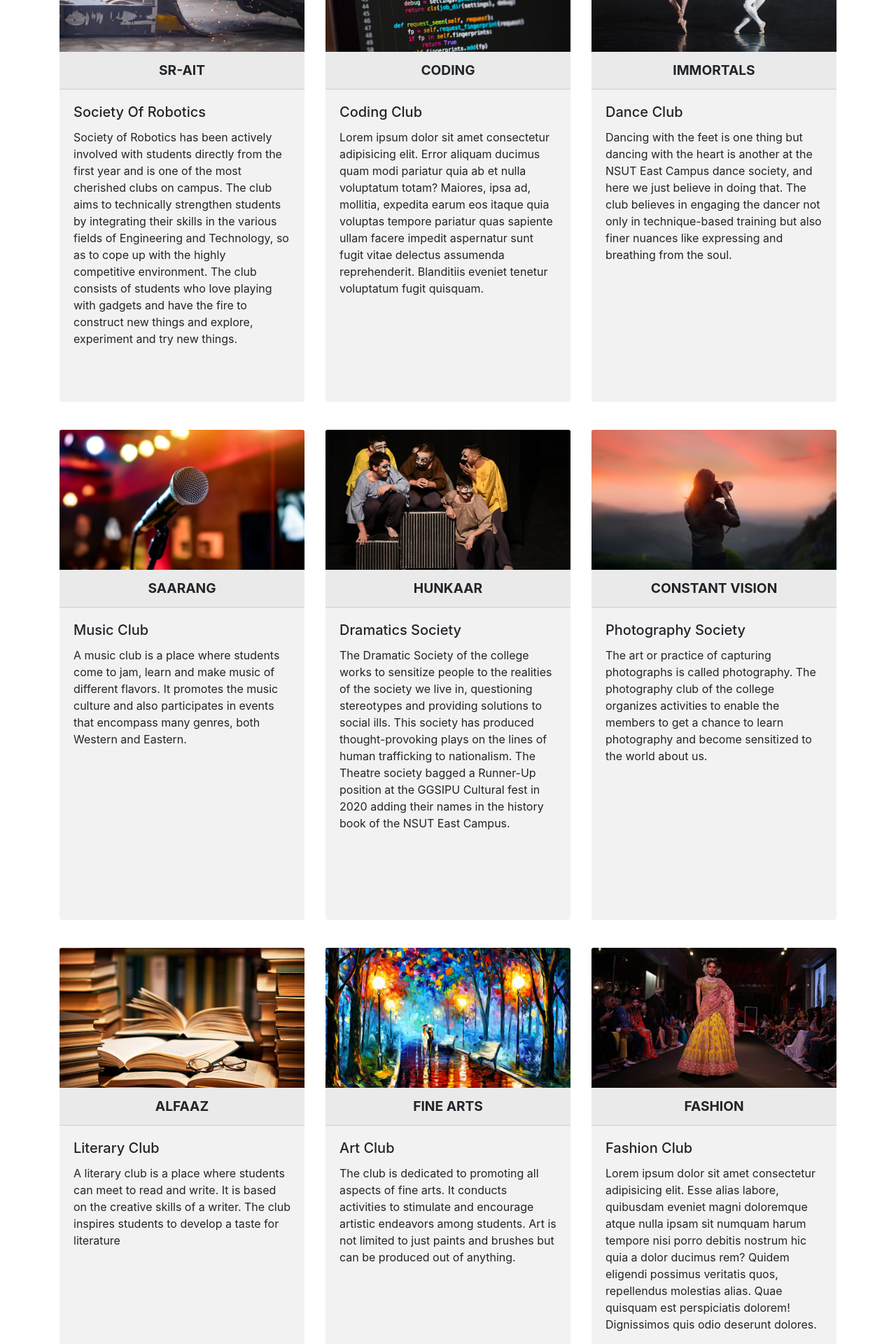
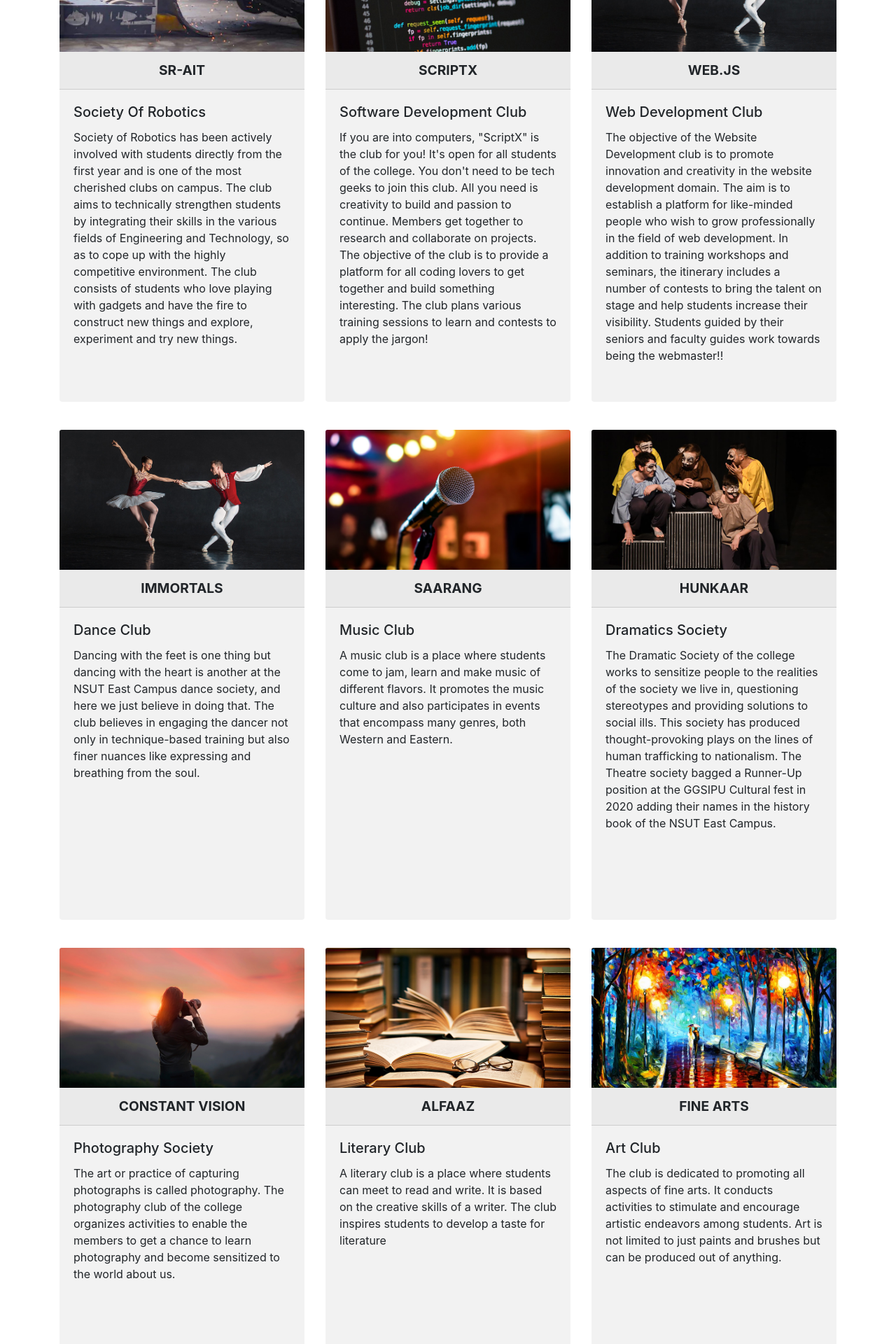
Before and after one commit to NSUT-East-Campus-Placement-Cell/NSUT-placement-portal, a React (Create React App) app: page /why-nsut/our-societies in a window 1280 px wide. Shown: the part 740-2660 px from the top of the page at 70% size. Built offline with nearby package versions, Linux system fonts and the light colour scheme.

Commit message:
added the remaining societies

```diff
--- a/src/components/whyNsut/OurAlumni.jsx
+++ b/src/components/whyNsut/OurAlumni.jsx
@@ -14,9 +14,9 @@ export default function OurAlumni() {
               <h1>OUR ALUMNI</h1>
         </div>
         <Container style={{marginTop:'5vh'}}>
+          <p className='desc'>From Flipkart to STMicroelectronics, our alumni have marked their presence in the innovative world. At NSUT East Campus, we're defining our future while still being committed to excellence. Our mission shapes our vision. But our alumni make that vision a reality. They ensure our students’ success and help us forge a bold new chapter in our extraordinary story creating a better world together.</p>
           <Row>
-          <p className='desc'>From Flipkart to STMicroelectronics, our alumni have marked their presence in the innovative world. At NSUT East Campus, we're defining our future while still being committed to excellence. Our mission shapes our vision. But our alumni make that vision a reality. They ensure our students’ success and help us forge a bold new chapter in our extraordinary story creating a better world together.</p>
-            <Col md={true}><Card border='dark' style={{ width: '18rem',margin:'auto',marginBottom:'5vh' }}>
+         <Col md={true}><Card border='dark' style={{ width: '18rem',margin:'auto',marginBottom:'5vh' }}>
           <Card.Img variant="top"
           src="/randomguy.jpg"
           />
--- a/src/components/whyNsut/PastRecruiters.jsx
+++ b/src/components/whyNsut/PastRecruiters.jsx
@@ -10,7 +10,7 @@ export default function PastRecruiters() {
       <div className='banner past-recruiters' style={{backgroundImage: `url("/why-nsut/recruitment.jpg")` }}>
         <h1>PAST RECRUITERS</h1>
       </div>
-      <Container>
+      <Container style={{marginTop:'5vh'}}>
       <div class='recruiters' style={{marginTop:"10vh",marginBottom:'7vh'}}>
         <center>
           <p>The batch profile consists of students from computer science and electronics background. Students at NSUT East Campus throughout their graduation and Post-Graduation indulge into various skill development programs, internships, training, and cultural as well as technical contests. Students have continued to receive placement offers from various reputed companies from different sectors of the industry.</p>
--- a/src/components/whyNsut/Societies.jsx
+++ b/src/components/whyNsut/Societies.jsx
@@ -31,16 +31,32 @@ export default function Societies() {
             </Col>
             <Col md={true}><Card border='dark' style={{ marginBottom:'5vh' }}>
             <Card.Img variant="top" src="/societies/coding.jpg" />
-            <Card.Header>Coding</Card.Header>
+            <Card.Header>ScriptX</Card.Header>
             <Card.Body>
-            <Card.Title>Coding Club</Card.Title>
+            <Card.Title>Software Development Club</Card.Title>
             <Card.Text>
-              Lorem ipsum dolor sit amet consectetur adipisicing elit. Error aliquam ducimus quam modi pariatur quia ab et nulla voluptatum totam? Maiores, ipsa ad, mollitia, expedita earum eos itaque quia voluptas tempore pariatur quas sapiente ullam facere impedit aspernatur sunt fugit vitae delectus assumenda reprehenderit. Blanditiis eveniet tenetur voluptatum fugit quisquam.
+            If you are into computers, "ScriptX" is the club for you! It's open for all students of the college. You don't need to be tech geeks to join this club. All you need is creativity to build and passion to continue. Members get together to research and collaborate on projects. The objective of the club is to provide a platform for all coding lovers to get together and build something interesting. The club plans various training sessions to learn and contests to apply the jargon!
             </Card.Text>
 
             </Card.Body>
             </Card></Col>
             <Col md={true}><Card border='dark' style={{ marginBottom:'5vh' }}>
+            <Card.Img variant="top" src="/societies/dance.jpg" />
+            <Card.Header>Web.js</Card.Header>
+            <Card.Body>
+            <Card.Title>Web Development Club</Card.Title>
+            <Card.Text>
+            The objective of the Website Development club is to promote innovation and creativity in the website development domain. The aim is to establish a platform for like-minded people who wish to grow professionally in the field of web development.  In addition to training workshops and seminars, the itinerary includes a number of contests to bring the talent on stage and help students increase their visibility. Students guided by their seniors and faculty guides work towards being the webmaster!!
+            </Card.Text>
+
+            </Card.Body>
+            </Card></Col>
+
+
+          </Row>
+
+          <Row>
+          <Col md={true}><Card border='dark' style={{ marginBottom:'5vh' }}>
             <Card.Img variant="top" src="/societies/dance.jpg" />
             <Card.Header>IMMORTALS</Card.Header>
             <Card.Body>
@@ -52,10 +68,6 @@ export default function Societies() {
             </Card.Body>
             </Card></Col>
 
-
-          </Row>
-
-          <Row>
               <Col md={true}><Card border='dark' style={{ marginBottom:'5vh' }}>
               <Card.Img variant="top" src="/societies/music.jpg" />
               <Card.Header>SAARANG</Card.Header>
@@ -82,7 +94,11 @@ export default function Societies() {
               </Card.Body>
               </Card></Col>
 
-              <Col md={true}><Card border='dark' style={{ marginBottom:'5vh' }}>
+
+
+            </Row>
+            <Row>
+            <Col md={true}><Card border='dark' style={{ marginBottom:'5vh' }}>
               <Card.Img variant="top" src="/societies/photography.jpg" />
               <Card.Header>Constant Vision</Card.Header>
               <Card.Body>
@@ -93,9 +109,6 @@ export default function Societies() {
 
               </Card.Body>
               </Card></Col>
-
-            </Row>
-            <Row>
             <Col md={true}><Card border='dark' style={{ marginBottom:'5vh' }}>
             <Card.Img variant="top"
             src="/societies/literary.jpg"
@@ -122,17 +135,6 @@ export default function Societies() {
 
               </Card.Body>
               </Card></Col>
-              <Col md={true}><Card border='dark' style={{ marginBottom:'5vh' }}>
-              <Card.Img variant="top" src="/societies/fashion.jpg" />
-              <Card.Header>Fashion</Card.Header>
-              <Card.Body>
-                  <Card.Title>Fashion Club</Card.Title>
-                  <Card.Text>
-                    Lorem ipsum dolor sit amet consectetur adipisicing elit. Esse alias labore, quibusdam eveniet magni doloremque atque nulla ipsam sit numquam harum tempore nisi porro debitis nostrum hic quia a dolor ducimus rem? Quidem eligendi possimus veritatis quos, repellendus molestias alias. Quae quisquam est perspiciatis dolorem! Dignissimos quis odio deserunt dolores.
-                  </Card.Text>
-
-              </Card.Body>
-              </Card></Col>
             </Row>
         <br/>
         </Container>
--- a/src/scss/_whyNSUT.scss
+++ b/src/scss/_whyNSUT.scss
@@ -120,16 +120,10 @@
 	}
 }
 
-.recruiters{
-	p{
-		margin: 1rem 9rem;
-	}
-}
 
-@media screen and (max-width:800px){
-	.recruiters{
-		p{
-			margin: 1rem 3rem;
-		}
-	}
-}
+.recruiters {
+	p {
+		text-align: center;
+		margin: 2rem auto;
+		font-size: 1rem;
+	}}
```
